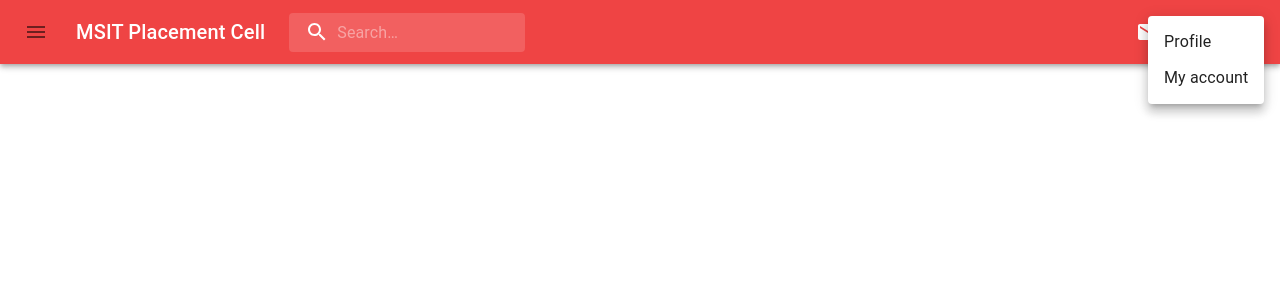
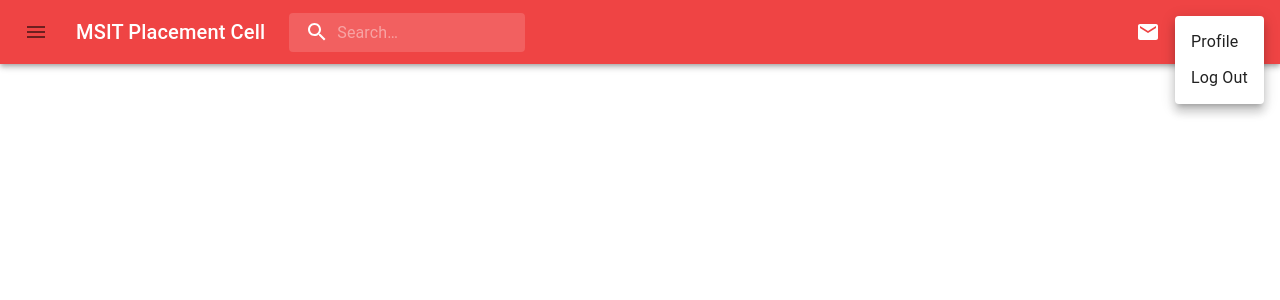
Before and after one commit to mohitarora8181/placement-cell, a React (Create React App) app: page / in a window 1280 px wide. Both pictures are taken after a click on the button 1244 px from the left and 32 px from the top of the page. Shown: the top 300 px of the page. Built offline with nearby package versions, Linux system fonts and the light colour scheme; no server answers.

Commit message:
Pushing to production

```diff
--- a/package.json
+++ b/package.json
@@ -43,5 +43,8 @@
       "last 1 firefox version",
       "last 1 safari version"
     ]
+  },
+  "devDependencies": {
+    "tailwindcss": "^3.4.3"
   }
 }
--- a/src/App.js
+++ b/src/App.js
@@ -4,9 +4,18 @@ import { Routes, Route } from 'react-router-dom'
 import Home from './pages/Home'
 import SignIn from './pages/SignIn'
 import SignUp from './pages/SignUp'
+import Profile from './pages/Profile'
+import { useNavigate } from 'react-router-dom'
 
 function App() {
-  const firebase = useContext(FirebaseContext)
+  const firebase = useContext(FirebaseContext);
+  const navigate = useNavigate();
+  if(!firebase.loggedIn){
+    navigate('sign-in');
+  }
+  else{
+    navigate('/');
+  }
 
   return (
     <>
@@ -15,6 +24,7 @@ function App() {
         <Route path='/profile' element = {<h1>Profile</h1>}/>
         <Route path='/sign-in' element = {<SignIn/>}/>
         <Route path="/sign-up" element={<SignUp/>}/>
+        <Route path="/user-profile" element={<Profile/>}/>
 
       </Routes>
     </>
--- a/src/components/Navbar.jsx
+++ b/src/components/Navbar.jsx
@@ -1,20 +1,23 @@
-import { useState } from "react";
-import { styled, alpha } from '@mui/material/styles';
-import AppBar from '@mui/material/AppBar';
-import Box from '@mui/material/Box';
-import Toolbar from '@mui/material/Toolbar';
-import IconButton from '@mui/material/IconButton';
-import Typography from '@mui/material/Typography';
-import InputBase from '@mui/material/InputBase';
-import Badge from '@mui/material/Badge';
-import MenuItem from '@mui/material/MenuItem';
-import Menu from '@mui/material/Menu';
-import MenuIcon from '@mui/icons-material/Menu';
-import SearchIcon from '@mui/icons-material/Search';
-import AccountCircle from '@mui/icons-material/AccountCircle';
-import MailIcon from '@mui/icons-material/Mail';
-import NotificationsIcon from '@mui/icons-material/Notifications';
-import MoreIcon from '@mui/icons-material/MoreVert';
+import { useState } from 'react'
+import { styled, alpha } from '@mui/material/styles'
+import AppBar from '@mui/material/AppBar'
+import Box from '@mui/material/Box'
+import Toolbar from '@mui/material/Toolbar'
+import IconButton from '@mui/material/IconButton'
+import Typography from '@mui/material/Typography'
+import InputBase from '@mui/material/InputBase'
+import Badge from '@mui/material/Badge'
+import MenuItem from '@mui/material/MenuItem'
+import Menu from '@mui/material/Menu'
+import MenuIcon from '@mui/icons-material/Menu'
+import SearchIcon from '@mui/icons-material/Search'
+import AccountCircle from '@mui/icons-material/AccountCircle'
+import MailIcon from '@mui/icons-material/Mail'
+import NotificationsIcon from '@mui/icons-material/Notifications'
+import MoreIcon from '@mui/icons-material/MoreVert'
+import { NavLink } from 'react-router-dom'
+import { useContext } from 'react';
+import { FirebaseContext } from '../context/Firebase'
 const Search = styled('div')(({ theme }) => ({
   position: 'relative',
   borderRadius: theme.shape.borderRadius,
@@ -29,7 +32,7 @@ const Search = styled('div')(({ theme }) => ({
     marginLeft: theme.spacing(3),
     width: 'auto',
   },
-}));
+}))
 
 const SearchIconWrapper = styled('div')(({ theme }) => ({
   padding: theme.spacing(0, 2),
@@ -39,7 +42,7 @@ const SearchIconWrapper = styled('div')(({ theme }) => ({
   display: 'flex',
   alignItems: 'center',
   justifyContent: 'center',
-}));
+}))
 
 const StyledInputBase = styled(InputBase)(({ theme }) => ({
   color: 'inherit',
@@ -53,34 +56,40 @@ const StyledInputBase = styled(InputBase)(({ theme }) => ({
       width: '20ch',
     },
   },
-}));
+}))
 
-const Navbar = ()=>{
+const Navbar = () => {
+  const firebase = useContext(FirebaseContext);
+  const [anchorEl, setAnchorEl] = useState(null)
+  const [mobileMoreAnchorEl, setMobileMoreAnchorEl] = useState(null)
 
-  const [anchorEl, setAnchorEl] = useState(null);
-  const [mobileMoreAnchorEl, setMobileMoreAnchorEl] = useState(null);
-
-  const isMenuOpen = Boolean(anchorEl);
-  const isMobileMenuOpen = Boolean(mobileMoreAnchorEl);
+  const isMenuOpen = Boolean(anchorEl)
+  const isMobileMenuOpen = Boolean(mobileMoreAnchorEl)
 
   const handleProfileMenuOpen = (event) => {
-    setAnchorEl(event.currentTarget);
-  };
+    setAnchorEl(event.currentTarget)
+  }
 
   const handleMobileMenuClose = () => {
-    setMobileMoreAnchorEl(null);
-  };
-
-  const handleMenuClose = () => {
+    setMobileMoreAnchorEl(null)
+  }
+  const logOut = () => {
     setAnchorEl(null);
     handleMobileMenuClose();
-  };
+    // firebase.signOutUser();
+
+
+  }
+  const handleMenuClose = () => {
+    setAnchorEl(null)
+    handleMobileMenuClose()
+  }
 
   const handleMobileMenuOpen = (event) => {
-    setMobileMoreAnchorEl(event.currentTarget);
-  };
+    setMobileMoreAnchorEl(event.currentTarget)
+  }
 
-  const menuId = 'primary-search-account-menu';
+  const menuId = 'primary-search-account-menu'
   const renderMenu = (
     <Menu
       anchorEl={anchorEl}
@@ -97,12 +106,15 @@ const Navbar = ()=>{
       open={isMenuOpen}
       onClose={handleMenuClose}
     >
+      <NavLink to='user-profile' sx={{ textDecoration: 'none' }}>
+        {' '}
         <MenuItem onClick={handleMenuClose}>Profile</MenuItem>
-      <MenuItem onClick={handleMenuClose}>My account</MenuItem>
+      </NavLink>
+      <MenuItem onClick={logOut}>Log Out</MenuItem>
     </Menu>
-  );
+  )
 
-  const mobileMenuId = 'primary-search-account-menu-mobile';
+  const mobileMenuId = 'primary-search-account-menu-mobile'
   const renderMobileMenu = (
     <Menu
       anchorEl={mobileMoreAnchorEl}
@@ -120,8 +132,8 @@ const Navbar = ()=>{
       onClose={handleMobileMenuClose}
     >
       <MenuItem>
-        <IconButton size="large" aria-label="show 4 new mails" color="inherit">
-          <Badge badgeContent={0} color="error">
+        <IconButton size='large' aria-label='show 4 new mails' color='inherit'>
+          <Badge badgeContent={0} color='error'>
             <MailIcon />
           </Badge>
         </IconButton>
@@ -129,11 +141,11 @@ const Navbar = ()=>{
       </MenuItem>
       <MenuItem>
         <IconButton
-          size="large"
-          aria-label="show 17 new notifications"
-          color="inherit"
+          size='large'
+          aria-label='show 17 new notifications'
+          color='inherit'
         >
-          <Badge badgeContent={0} color="error">
+          <Badge badgeContent={0} color='error'>
             <NotificationsIcon />
           </Badge>
         </IconButton>
@@ -141,37 +153,36 @@ const Navbar = ()=>{
       </MenuItem>
       <MenuItem onClick={handleProfileMenuOpen}>
         <IconButton
-          size="large"
-          aria-label="account of current user"
-          aria-controls="primary-search-account-menu"
-          aria-haspopup="true"
-          color="inherit"
+          size='large'
+          aria-label='account of current user'
+          aria-controls='primary-search-account-menu'
+          aria-haspopup='true'
+          color='inherit'
         >
           <AccountCircle />
         </IconButton>
         <p>Profile</p>
       </MenuItem>
     </Menu>
-  );
-  return(
+  )
+  return (
     <>
-
-<Box sx={{ flexGrow: 1, }}>
-      <AppBar position="static" sx={{backgroundColor:'#ef4444'}} >
+      <Box sx={{ flexGrow: 1 }}>
+        <AppBar position='static' sx={{ backgroundColor: '#ef4444' }}>
           <Toolbar>
             <IconButton
-            size="large"
-            edge="start"
-            color="red"
-            aria-label="open drawer"
+              size='large'
+              edge='start'
+              color='red'
+              aria-label='open drawer'
               sx={{ mr: 2 }}
             >
               <MenuIcon />
             </IconButton>
             <Typography
-            variant="h6"
+              variant='h6'
               noWrap
-            component="div"
+              component='div'
               sx={{ display: { xs: 'none', sm: 'block' } }}
             >
               MSIT Placement Cell
@@ -181,46 +192,52 @@ const Navbar = ()=>{
                 <SearchIcon />
               </SearchIconWrapper>
               <StyledInputBase
-              placeholder="Search…"
+                placeholder='Search…'
                 inputProps={{ 'aria-label': 'search' }}
               />
             </Search>
             <Box sx={{ flexGrow: 1 }} />
             <Box sx={{ display: { xs: 'none', md: 'flex' } }}>
-            <IconButton size="large" aria-label="show 4 new mails" color="inherit">
-              <Badge badgeContent={0} color="error">
+              <IconButton
+                size='large'
+                aria-label='show 4 new mails'
+                color='inherit'
+              >
+                <Badge badgeContent={0} color='error'>
                   <MailIcon />
                 </Badge>
               </IconButton>
               <IconButton
-              size="large"
-              aria-label="show 17 new notifications"
-              color="inherit"
+                size='large'
+                aria-label='show 17 new notifications'
+                color='inherit'
               >
-              <Badge badgeContent={0} color="error">
+                <Badge badgeContent={0} color='error'>
                   <NotificationsIcon />
                 </Badge>
               </IconButton>
+              {/* <NavLink to="/profile"> */}
               <IconButton
-              size="large"
-              edge="end"
-              aria-label="account of current user"
+                size='large'
+                edge='end'
+                aria-label='account of current user'
                 aria-controls={menuId}
-              aria-haspopup="true"
+                aria-haspopup='true'
                 onClick={handleProfileMenuOpen}
-              color="inherit"
+                color='inherit'
               >
                 <AccountCircle />
               </IconButton>
+              {/* </NavLink> */}
             </Box>
             <Box sx={{ display: { xs: 'flex', md: 'none' } }}>
               <IconButton
-              size="large"
-              aria-label="show more"
+                size='large'
+                aria-label='show more'
                 aria-controls={mobileMenuId}
-              aria-haspopup="true"
+                aria-haspopup='true'
                 onClick={handleMobileMenuOpen}
-              color="inherit"
+                color='inherit'
               >
                 <MoreIcon />
               </IconButton>
@@ -233,4 +250,4 @@ const Navbar = ()=>{
     </>
   )
 }
-export default Navbar;
+export default Navbar
--- a/src/context/Firebase.jsx
+++ b/src/context/Firebase.jsx
@@ -95,6 +95,10 @@ export const FirebaseProvider = (props) => {
     }
   };
 
+  const signOutUser = ()=>{
+    firebaseAuth.signOut();
+  }
+
   return (
     <FirebaseContext.Provider
       value={{
@@ -102,7 +106,8 @@ export const FirebaseProvider = (props) => {
         signInUser,
         loggedIn: !!user, // Convert user object to boolean for logged-in state
         currentUser: user,
-        resumeURL
+        resumeURL,
+        signOutUser
       }}
     >
       {props.children}
--- a/src/index.css
+++ b/src/index.css
@@ -1,4 +1,7 @@
 
+@tailwind base;
+@tailwind components;
+@tailwind utilities;
 
 body {
   margin: 0;
--- a/src/pages/SignIn.jsx
+++ b/src/pages/SignIn.jsx
@@ -33,6 +33,7 @@ const SignIn = () => {
     if(firebase.loggedIn){
       navigate('/');
     }
+
     await firebase.signInUser(email, password);
 
   }
--- /dev/null
+++ b/tailwind.config.js
@@ -0,0 +1,10 @@
+/** @type {import('tailwindcss').Config} */
+module.exports = {
+  content: [
+    "./src/**/*.{js,jsx,ts,tsx}",
+  ],
+  theme: {
+    extend: {},
+  },
+  plugins: [],
+}
```
Also changed, not shown: 1 other file (tests, documents, lock files or other folders). Lines whose indentation alone changed are shown as unchanged.
